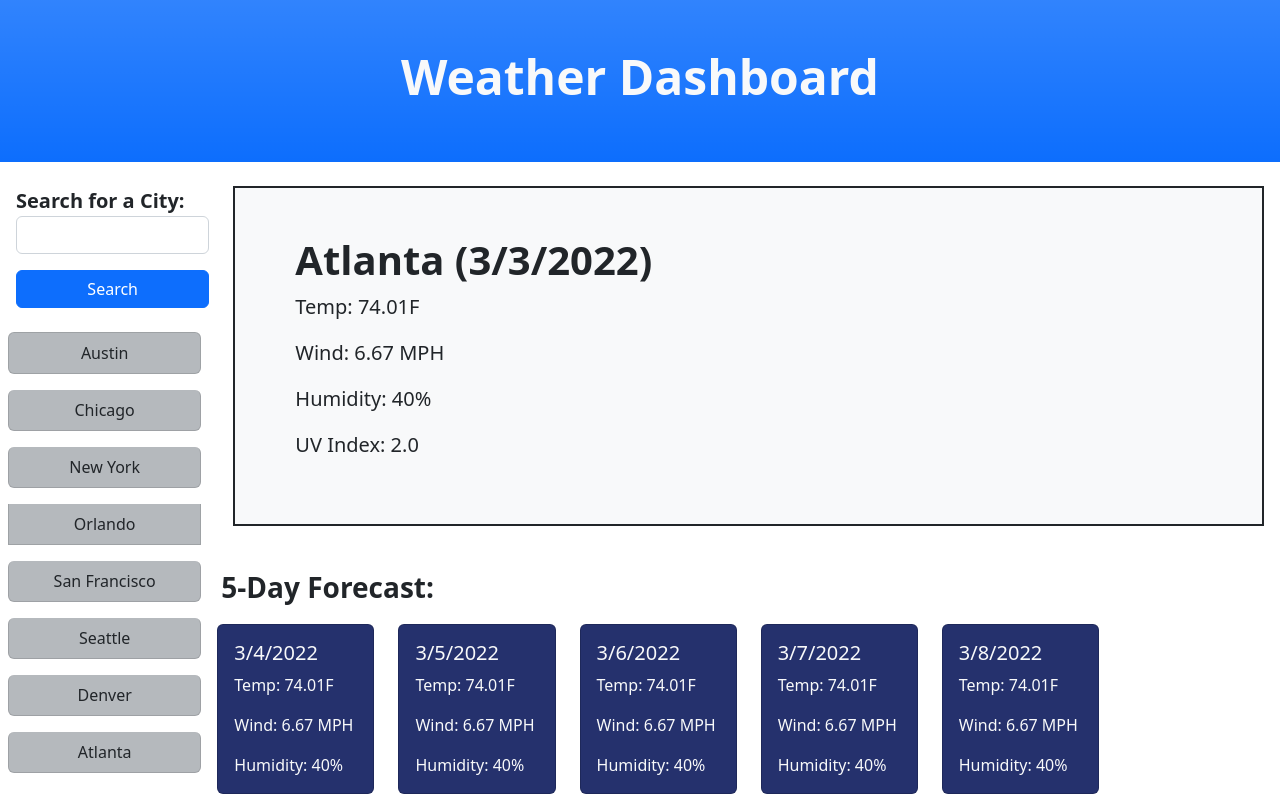
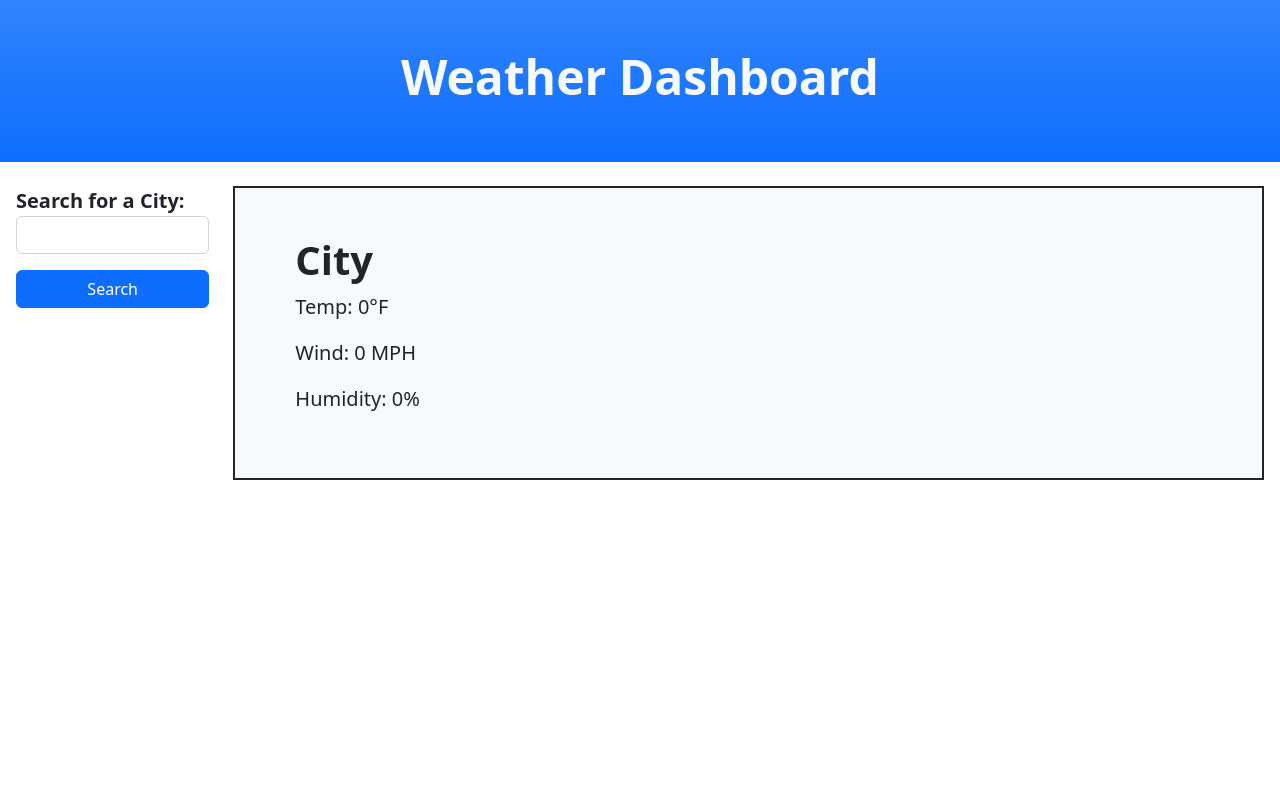
Before and after one commit to cspitt99/weather-dashboard, a plain HTML site: page index.html in a window 1280 px wide. Drawn offline with nearby package versions, Linux system fonts and the light colour scheme.

Commit message:
deleted a lot of materials as the one call api does not work anymore

```diff
--- a/index.html
+++ b/index.html
@@ -25,92 +25,18 @@
                     <label class="fw-bold fs-5">Search for a City:</label>
                     <input class="form-control" id="city">
                 </div>
-                <button type="submit" class="btn btn-primary ms-3 w-100" id="search-btn">Search</button>
+                <button type="submit" class="btn btn-primary ms-3 w-100">Search</button>
             </form>
-            <div class="list-group pt-3">
-                <a href="#"
-                    class="list-group-item list-group-item-action text-center bg-secondary bg-opacity-50 m-2 rounded">Austin</a>
-                <a href="#"
-                    class="list-group-item list-group-item-action text-center bg-secondary bg-opacity-50 m-2 rounded">Chicago</a>
-                <a href="#"
-                    class="list-group-item list-group-item-action text-center bg-secondary bg-opacity-50 m-2 rounded">New
-                    York</a>
-                <a href="#"
-                    class="list-group-item list-group-item-action text-center bg-secondary bg-opacity-50 m-2 roundedn">Orlando</a>
-                <a class="list-group-item list-group-item-action text-center bg-secondary bg-opacity-50 m-2 rounded">San
-                    Francisco</a>
-                <a
-                    class="list-group-item list-group-item-action text-center bg-secondary bg-opacity-50 m-2 rounded">Seattle</a>
-                <a
-                    class="list-group-item list-group-item-action text-center bg-secondary bg-opacity-50 m-2 rounded">Denver</a>
-                <a
-                    class="list-group-item list-group-item-action text-center bg-secondary bg-opacity-50 m-2 rounded">Atlanta</a>
-            </div>
         </div>
         <div class="col-sm-10">
             <div class="p-5 mb-4 ms-3 me-3 bg-light border border-dark border-2">
                 <div class="container-fluid">
-                    <h1 id="city-header" class="display-6 fw-bold">Atlanta (3/3/2022)</h1>
-                    <p class="col-md-8 fs-5">Temp: <span id="temp">74.01F</span></p>
-                    <p class="col-md-8 fs-5">Wind: <span id="wind">6.67 MPH</span></p>
-                    <p class="col-md-8 fs-5">Humidity: <span id="humidity">40%</span></p>
-                    <p class="col-md-8 fs-5">UV Index: <span id="uvi">2.0</span></p>
+                    <h1 id="city-header" class="display-6 fw-bold">City</h1>
+                    <p class="col-md-8 fs-5">Temp: <span id="temp">0</span>°F</p>
+                    <p class="col-md-8 fs-5">Wind: <span id="wind">0</span> MPH</p>
+                    <p class="col-md-8 fs-5">Humidity: <span id="humidity">0</span>%</p>
                 </div>
             </div>
-            <div class="row">
-                <div class="fs-3 fw-bold p-3">5-Day Forecast:</div>
-                <div class="col-sm-2">
-                    <div class="card" id="day-card">
-                        <div class="card-body text-light">
-                            <h5 id="day" class="card-title">3/4/2022</h5>
-                            <p class="card-text">Temp: <span id="temp-day">74.01F</span></p>
-                            <p class="card-text">Wind: <span id="wind-day">6.67 MPH</span></p>
-                            <p class="card-text">Humidity: <span id="humidity-day">40%</span></p>
-                        </div>
-                    </div>
-                </div>
-                <div class="col-sm-2">
-                    <div class="card" id="day-card">
-                        <div class="card-body text-light">
-                            <h5 id="day" class="card-title">3/5/2022</h5>
-                            <p class="card-text">Temp: <span id="temp-day">74.01F</span></p>
-                            <p class="card-text">Wind: <span id="wind-day">6.67 MPH</span></p>
-                            <p class="card-text">Humidity: <span id="humidity-day">40%</span></p>
-                        </div>
-                    </div>
-                </div>
-                <div class="col-sm-2">
-                    <div class="card" id="day-card">
-                        <div class="card-body text-light">
-                            <h5 id="day" class="card-title">3/6/2022</h5>
-                            <p class="card-text">Temp: <span id="temp-day">74.01F</span></p>
-                            <p class="card-text">Wind: <span id="wind-day">6.67 MPH</span></p>
-                            <p class="card-text">Humidity: <span id="humidity-day">40%</span></p>
-                        </div>
-                    </div>
-                </div>
-                <div class="col-sm-2">
-                    <div class="card" id="day-card">
-                        <div class="card-body text-light">
-                            <h5 id="day" class="card-title">3/7/2022</h5>
-                            <p class="card-text">Temp: <span id="temp-day">74.01F</span></p>
-                            <p class="card-text">Wind: <span id="wind-day">6.67 MPH</span></p>
-                            <p class="card-text">Humidity: <span id="humidity-day">40%</span></p>
-                        </div>
-                    </div>
-                </div>
-                <div class="col-sm-2">
-                    <div class="card" id="day-card">
-                        <div class="card-body text-light">
-                            <h5 id="day" class="card-title">3/8/2022</h5>
-                            <p class="card-text">Temp: <span id="temp-day">74.01F</span></p>
-                            <p class="card-text">Wind: <span id="wind-day">6.67 MPH</span></p>
-                            <p class="card-text">Humidity: <span id="humidity-day" id="humidity">40%</span></p>
-                        </div>
-                    </div>
-                </div>
-            </div>
-
         </div>
     </div>
 
--- a/script.js
+++ b/script.js
@@ -1,35 +1,36 @@
 //define all html static selectors
-var cityEl= document.querySelector("#city")
-var cityFormEl= document.querySelector("#city-form")
-var cityHeaderEl= document.querySelector("#city-header")
-var tempEl= document.querySelector("#temp")
-var windEl= document.querySelector("#wind")
-var humidityEl= document.querySelector("#humidity")
-var uviEl= document.querySelector("#uvi")
+var cityEl = document.querySelector("#city")
+var cityFormEl = document.querySelector("#city-form")
+var cityHeaderEl = document.querySelector("#city-header")
+var tempEl = document.querySelector("#temp")
+var windEl = document.querySelector("#wind")
+var humidityEl = document.querySelector("#humidity")
 
-var dayEl= document.querySelector("#day")
-var tempDayEl= document.querySelector("#temp-day")
-var windDayEl= document.querySelector("#wind-day")
-var humidityDayEl= document.querySelector("#humidity-day")
+var api = "1b653f94bddf254b414b6bf02b4be622"
 
-var api="1b653f94bddf254b414b6bf02b4be622"
+var currentInput = localStorage.getItem("city");
 
 
 //definition of functions
 
-function displayWeather(event){
-    event.preventDefeault()
-    var cityName=cityEl.value
-    var urlCurrent=`https://api.openweathermap.org/data/2.5/weather?q=${cityName}&appid=${api}&units=imperial`
+function displayWeather(event) {
+    var cityName = cityEl.value
+    var urlCurrent = `https://api.openweathermap.org/data/2.5/weather?q=${cityName}&appid=${api}&units=imperial`
 
     fetch(urlCurrent)
-    .then(function(response){
-        return response.json()
-    })
-    .then(function(currentDatea){
+        .then(function (response) {
+            return response.json()
+        })
+        .then(function (currentData) {
 
-        console.log(currentDatea)
-    })
+            console.log(currentData)
+            cityHeaderEl.textContent = currentData.name
+            tempEl.textContent = currentData.main.temp
+            windEl.textContent = currentData.wind.speed
+            humidityEl.textContent = currentData.main.humidity
+
+        })
+
 }
 
 
```
